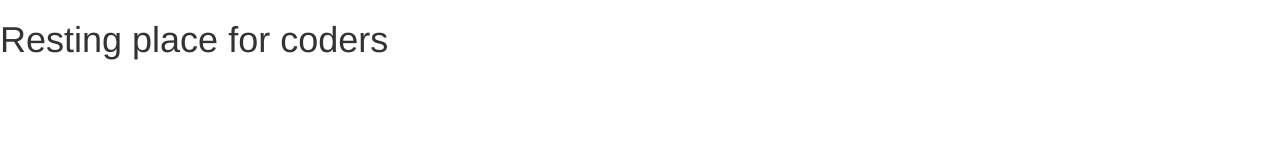
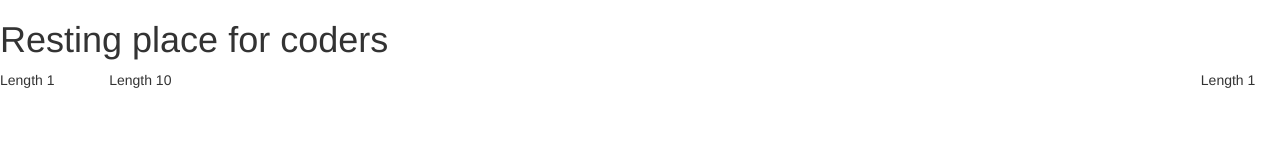
Before and after one commit to mcywong/mcywong.github.io.old, a plain HTML site: page index.html in a window 1280 px wide. Drawn offline with nearby package versions, Linux system fonts and the light colour scheme; files that its build step writes are made by us from their sources; files whose address does not match are found by name.

Commit message:
Testing Bootstrap Column Functionality
Added divs with col class to test bootstrap functionality

```diff
--- a/index.html
+++ b/index.html
@@ -12,6 +12,11 @@
 	</head>
 	<body>
 		<h1>Resting place for coders</h1>
+		<div class="row">
+			<div class="col-md-1">Length 1</div>
+			<div class="col-md-10">Length 10</div>
+			<div class="col-md-1">Length 1</div>
+
 
 		<!-- jQuery (necessary for Bootstrap's JavaScript plugins) -->
 		<script src="https://ajax.googleapis.com/ajax/libs/jquery/1.11.3/jquery.min.js"></script>
```
